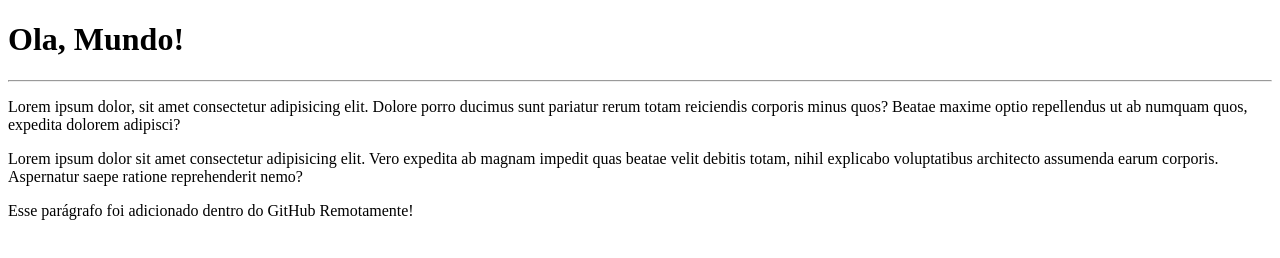
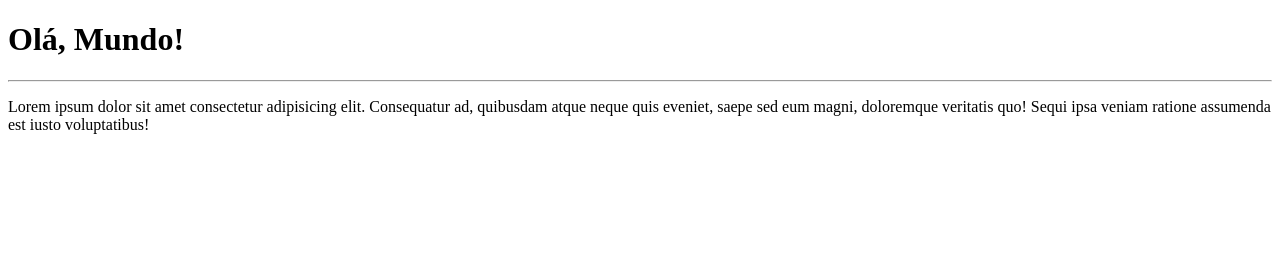
Before and after one commit to allanfufu/ola-Mundo, a plain HTML site: page site-exemplo/index.html in a window 1280 px wide. Drawn offline with Linux system fonts and the light colour scheme.

Commit message:
Página principal

```diff
--- a/site-exemplo/index.html
+++ b/site-exemplo/index.html
@@ -6,10 +6,8 @@
     <title>Meu primeiro site em repositório</title>
 </head>
 <body>
-    <h1>Ola, Mundo!</h1>
+    <h1>Olá, Mundo!</h1>
     <hr>
-    <p>Lorem ipsum dolor, sit amet consectetur adipisicing elit. Dolore porro ducimus sunt pariatur rerum totam reiciendis corporis minus quos? Beatae maxime optio repellendus ut ab numquam quos, expedita dolorem adipisci?</p>
-    <p>Lorem ipsum dolor sit amet consectetur adipisicing elit. Vero expedita ab magnam impedit quas beatae velit debitis totam, nihil explicabo voluptatibus architecto assumenda earum corporis. Aspernatur saepe ratione reprehenderit nemo?</p>
-    <p>Esse parágrafo foi adicionado dentro do GitHub Remotamente!
-    </body>
+    <p>Lorem ipsum dolor sit amet consectetur adipisicing elit. Consequatur ad, quibusdam atque neque quis eveniet, saepe sed eum magni, doloremque veritatis quo! Sequi ipsa veniam ratione assumenda est iusto voluptatibus!</p>
+</body>
 </html>
```
